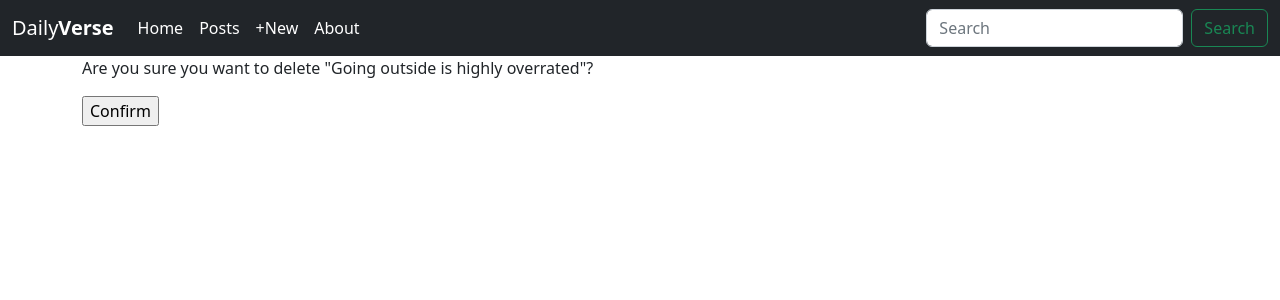
After one commit to timothythomas1/FSDI_112_Competency_Report_Blog, a Django app: page /posts/5/delete/ in a window 1280 px wide. The commit adds this page. Shown: the top 300 px of the page. Run offline with Django 4.2, Linux system fonts and the light colour scheme; data comes from the database, SQL or seed files in the repository; both versions use the stored data as it was after the commit.

Commit message:
Added Delete functionality on lists that redirects to list view

```diff
--- a/posts/models.py
+++ b/posts/models.py
@@ -1,3 +1,4 @@
+
 from django.db import models
 from django.contrib.auth import get_user_model
 from django.urls import reverse
--- a/posts/urls.py
+++ b/posts/urls.py
@@ -1,10 +1,9 @@
 from django.urls import path
-from .views import PostListView, PostDetailView, PostCreateView
-
+from .views import PostListView, PostDetailView, PostCreateView, PostDeleteView
 
 urlpatterns = [
     path('', PostListView.as_view(), name='list'),
     path('<int:pk>', PostDetailView.as_view(), name='detail'),
     path('new/', PostCreateView.as_view(), name='new'),
-
+    path('<int:pk>/delete/', PostDeleteView.as_view(), name='confirm_delete'),
 ]
--- a/posts/views.py
+++ b/posts/views.py
@@ -1,5 +1,5 @@
 from django.views.generic import ListView, DetailView, CreateView
-# from django.views.generic.edit import CreateView
+from django.views.generic.edit import DeleteView
 from .models import Post
 
 # Create your views here.
@@ -15,3 +15,13 @@ class PostCreateView(CreateView):
     template_name = "posts/new.html"
     model = Post
     fields = ["title", "subtitle", "author", "body"]
+
+# delete view for details
+class PostDeleteView(DeleteView):
+    # specify the model you want to use
+    model = Post
+    # can specify success url
+    # url to redirect after successfully
+    success_url ="/posts"
+    # deleting object
+    template_name = "posts/confirm_delete.html"
--- /dev/null
+++ b/templates/posts/confirm_delete.html
@@ -0,0 +1,13 @@
+{% extends 'base.html' %}
+
+{% block title %}
+    Confirm
+{% endblock title %}
+
+{% block content %}
+<form method="POST">
+    {% csrf_token %}
+    <p>Are you sure you want to delete "{{ post.title }}"?</p>
+    <input type="submit" value="Confirm">
+</form>
+{% endblock content %}
--- a/templates/posts/list.html
+++ b/templates/posts/list.html
@@ -14,6 +14,7 @@
               <h6 class="card-subtitle mb-2 text-muted">{{ post.subtitle }}</h6>
               <p class="card-text">{{ post.body|truncatechars:350 }}</p> {# There are more filters out there! #}
               <a href="{% url 'detail' post.id %}" class="card-link">read more</a>
+              <a href="{% url 'confirm_delete' post.id %}" class="card-link">Delete</a>
             </div>
         </div>
         <br />
```
Also changed, not shown: db.sqlite3.
